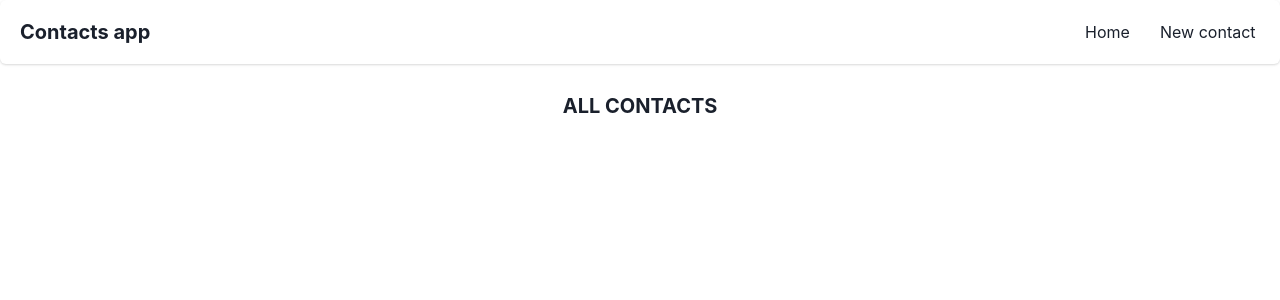
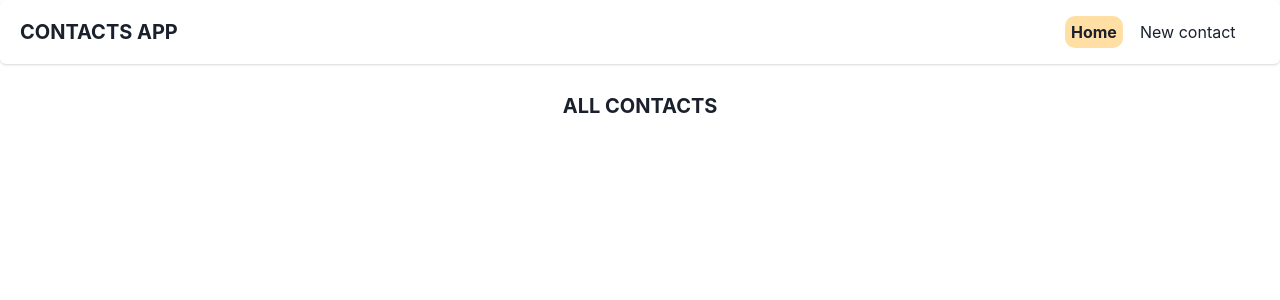
Before and after one commit to cindy2400/contacts-app-reactjs, a React (Create React App) app: page / in a window 1280 px wide. Shown: the top 300 px of the page. Built offline with nearby package versions, Linux system fonts and the light colour scheme.

Commit message:
add active to header link

```diff
--- a/src/components/ui/Header.js
+++ b/src/components/ui/Header.js
@@ -1,20 +1,25 @@
 import { Box, Card, CardBody, Flex, Heading, Spacer } from "@chakra-ui/react";
-import { Link } from "react-router-dom";
+import { Link, NavLink } from "react-router-dom";
+import styles from "./Header.module.css";
 
 const Header = () => {
   return (
     <Card>
       <CardBody>
         <Flex>
-          <Heading as="h4" size="md">
-            Contacts app
+          <Heading as="h4" size="md" textTransform="uppercase">
+            <Link to="/">Contacts app</Link>
           </Heading>
           <Spacer />
           <Box w="75px">
-            <Link to="/">Home</Link>
+            <NavLink to="/" activeClassName={styles.activeLink} exact>
+              Home
+            </NavLink>
           </Box>
-          <Box w="100px">
-            <Link to="/new-contact">New contact</Link>
+          <Box w="120px">
+            <NavLink to="/new-contact" activeClassName={styles.activeLink}>
+              New contact
+            </NavLink>
           </Box>
         </Flex>
       </CardBody>
--- /dev/null
+++ b/src/components/ui/Header.module.css
@@ -0,0 +1,6 @@
+.activeLink {
+  background-color: rgb(255, 223, 163);
+  padding: 6px;
+  font-weight: 700;
+  border-radius: 10px;
+}
```
